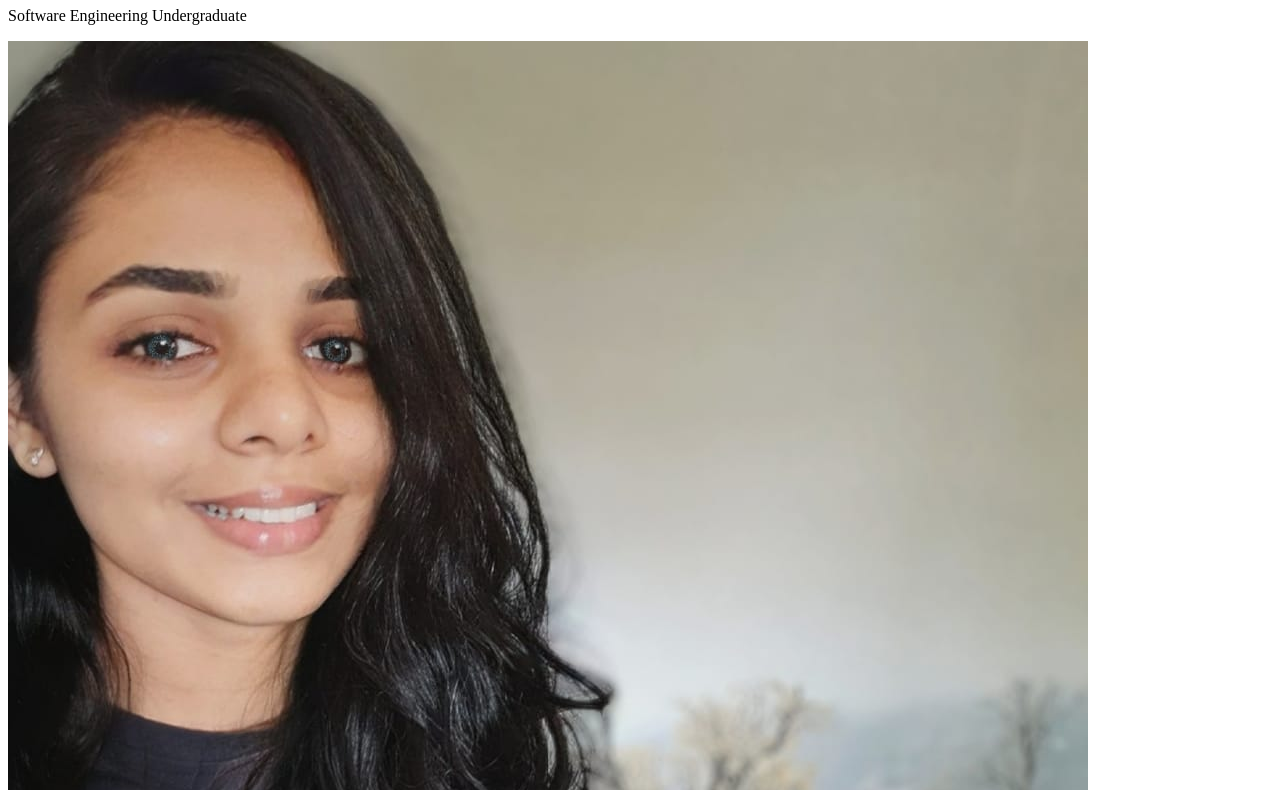
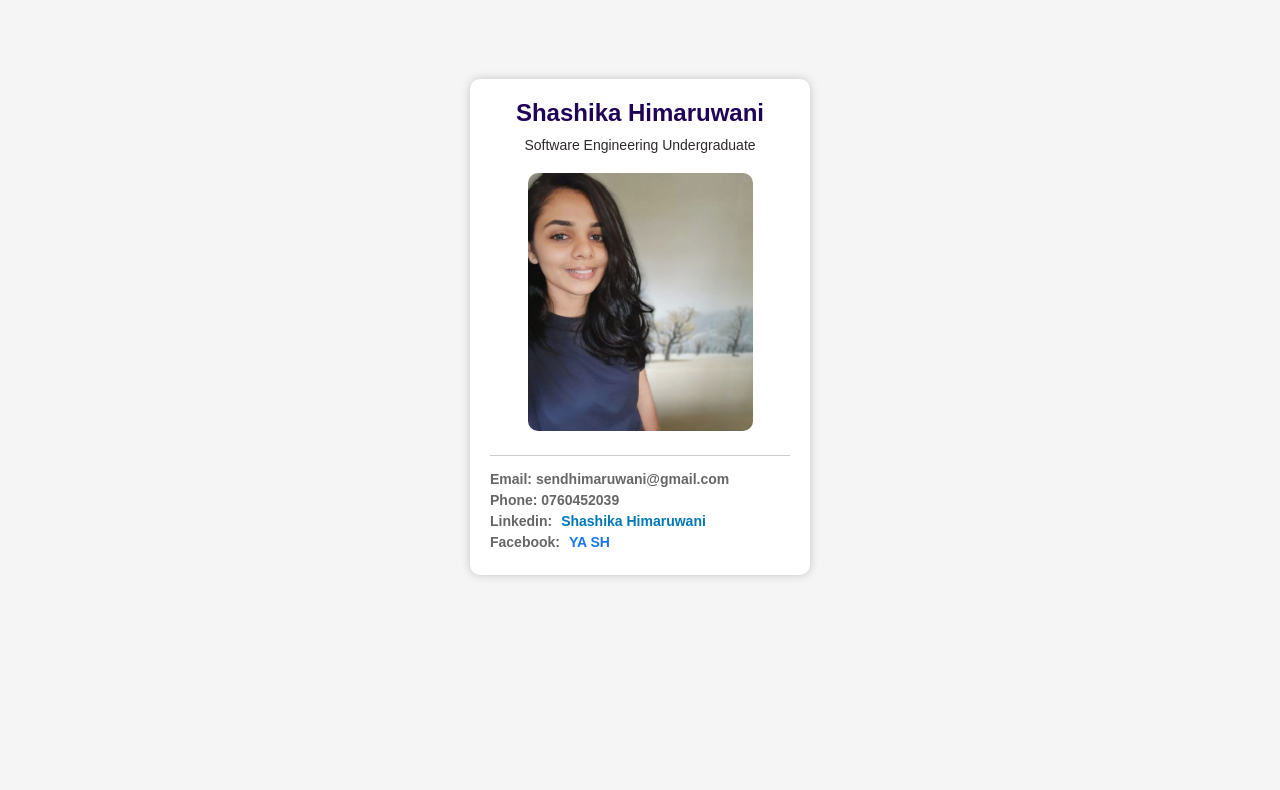
Before and after one commit to shashika-himaruwani/business_card, a plain HTML site: page index.html in a window 1280 px wide. Shown: the part 73-863 px from the top of the page. After the commit the page ends 800 px from the top, so only its background shows below. Drawn offline with Linux system fonts and the light colour scheme.

Commit message:
modified css part

```diff
--- a/index.html
+++ b/index.html
@@ -5,7 +5,7 @@
     <meta charset="UTF-8">
     <meta name="viewport" content="width=device-width, initial-scale=1.0">
     <title>Business Card</title>
-    <link rel="stylesheet" type="text/css" href="styles.css">
+    <link rel="stylesheet" type="text/css" href="style.css">
 </head>
 
 <body>
--- a/style.css
+++ b/style.css
@@ -0,0 +1,67 @@
+* {
+  margin: 0;
+  padding: 0;
+  box-sizing: border-box;
+}
+
+body {
+  background-color: #f5f5f5;
+  font-family: Arial, sans-serif;
+  display: flex;
+  justify-content: center;
+  align-items: center;
+  height: 100vh;
+  margin: 0;
+
+}
+
+.business-card {
+  background-color: #fff;
+  box-shadow: 0px 0px 10px rgba(0, 0, 0, 0.2);
+  padding: 20px;
+  border-radius: 10px;
+  text-align: center;
+  width: 340px;
+}
+
+.business-card h1 {
+  font-size: 24px;
+  color: #200257;
+  margin-bottom: 10px;
+}
+
+.business-card p {
+  font-size: 14px;
+  color: #2e2929;
+}
+
+.business-card .img img {
+  max-width: 75%;
+  border-radius: 10px;
+  margin-top: 20px;
+}
+
+.business-card .contact-info {
+  margin-top: 20px;
+  border-top: 1px solid #ccc;
+  padding-top: 10px;
+  text-align: left;
+  font-weight: bold;
+}
+
+.business-card .contact-info p {
+  color: #666;
+  font-size: 14px;
+  margin: 5px 0;
+}
+
+.business-card .contact-info a {
+  color: #0077b5; /* LinkedIn blue color */
+  text-decoration: none;
+  font-weight: bold;
+  margin: 5px;
+}
+
+.business-card .contact-info .facebook-link {
+  color: #1877f2; /* Facebook blue color */
+}
```
